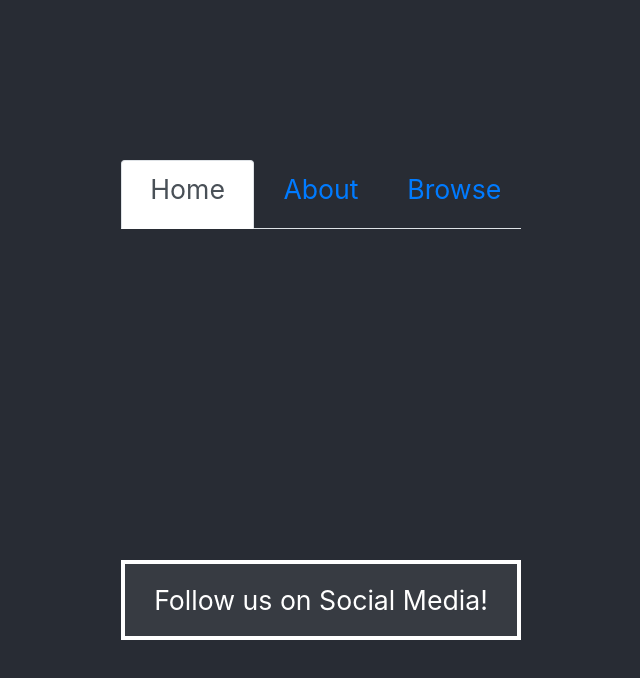
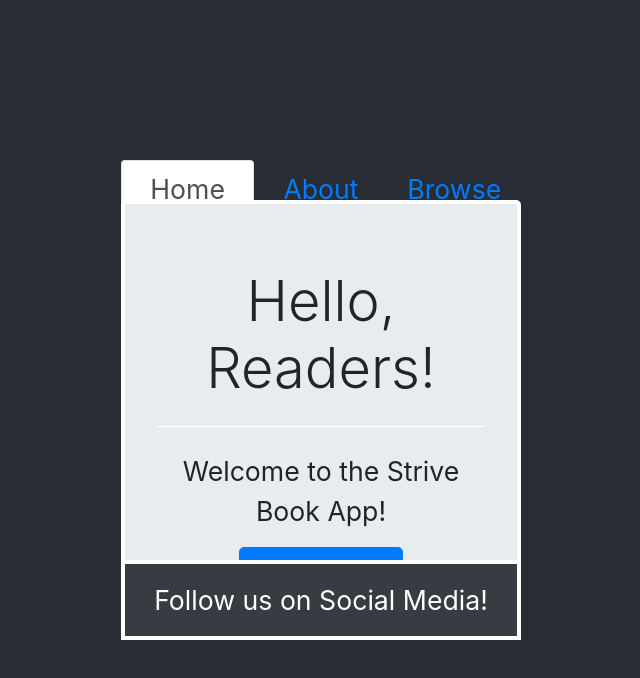
Before and after one commit to Pasha127/m3-d2-hw, a React (Create React App) app: page / in a window 1280 px wide. Shown: the top 678 px of the page, without its empty margins (319-959 px from the left). Built offline with nearby package versions, Linux system fonts and the light colour scheme.

Commit message:
footer and hidable jumbotron

```diff
--- a/src/Components/LatestRelease.jsx
+++ b/src/Components/LatestRelease.jsx
@@ -1,5 +1,5 @@
 import {Component} from "react";
-import {Nav} from "react-bootstrap";
+//import {} from "react-bootstrap";
 
 class LatestRelease extends Component {
     render(){
--- a/src/Components/MyFooter.jsx
+++ b/src/Components/MyFooter.jsx
@@ -1,5 +1,5 @@
 import {Component} from "react";
-import {Nav} from "react-bootstrap";
+//import {} from "react-bootstrap";
 
 class MyFooter extends Component {
     render(){
--- a/src/Components/Welcome.jsx
+++ b/src/Components/Welcome.jsx
@@ -1,11 +1,20 @@
 import {Component} from "react";
-import {Nav} from "react-bootstrap";
+import {} from "react-bootstrap";
 
 class Welcome extends Component {
+    state = {
+        clicked: null
+    };
     render(){
         return(
             <>
-
+            {this.state.clicked ? null :
+                <div className="jumbotron">
+                  <h1 className="display-4">Hello, Readers!</h1>
+                  <div className="my-4 border-top border-white"></div>
+                  <p>Welcome to the Strive Book App!</p>
+                  <a onClick={(( )=>{this.setState({ clicked: true });})} className="btn btn-primary btn-lg" href="#" role="button">Click To Enter</a>
+                </div>}
             </>
         )
     }
--- a/src/index.css
+++ b/src/index.css
@@ -11,7 +11,28 @@ code {
   font-family: source-code-pro, Menlo, Monaco, Consolas, 'Courier New',
     monospace;
 }
+.jumbotron{
+  background-color: #282c34;
+  position: absolute;
+  border: 4px solid white;
+  top: 25vh;
+  width: 400px;
+  justify-content: center;
+  background-color: #373b42;
+  font-size: 20pt;
+  left: calc(50vw - 200px);
+  height: 50vh;
+}
+.jumbotron .btn{
 
+  position: relative;
+
+  top: 0;
+
+  justify-content: center;
+
+
+}
 header .nav{
   position: absolute;
   top: 20vh;
@@ -23,9 +44,9 @@ header *{
   height: 68.75px;
 }
 footer .myFooter{
-  position: fixed;
+  position: absolute;
   border: 4px solid white;
-  bottom: 20vh;
+  top: 70vh;
   width: 400px;
   justify-content: center;
   background-color: #373b42;
```
